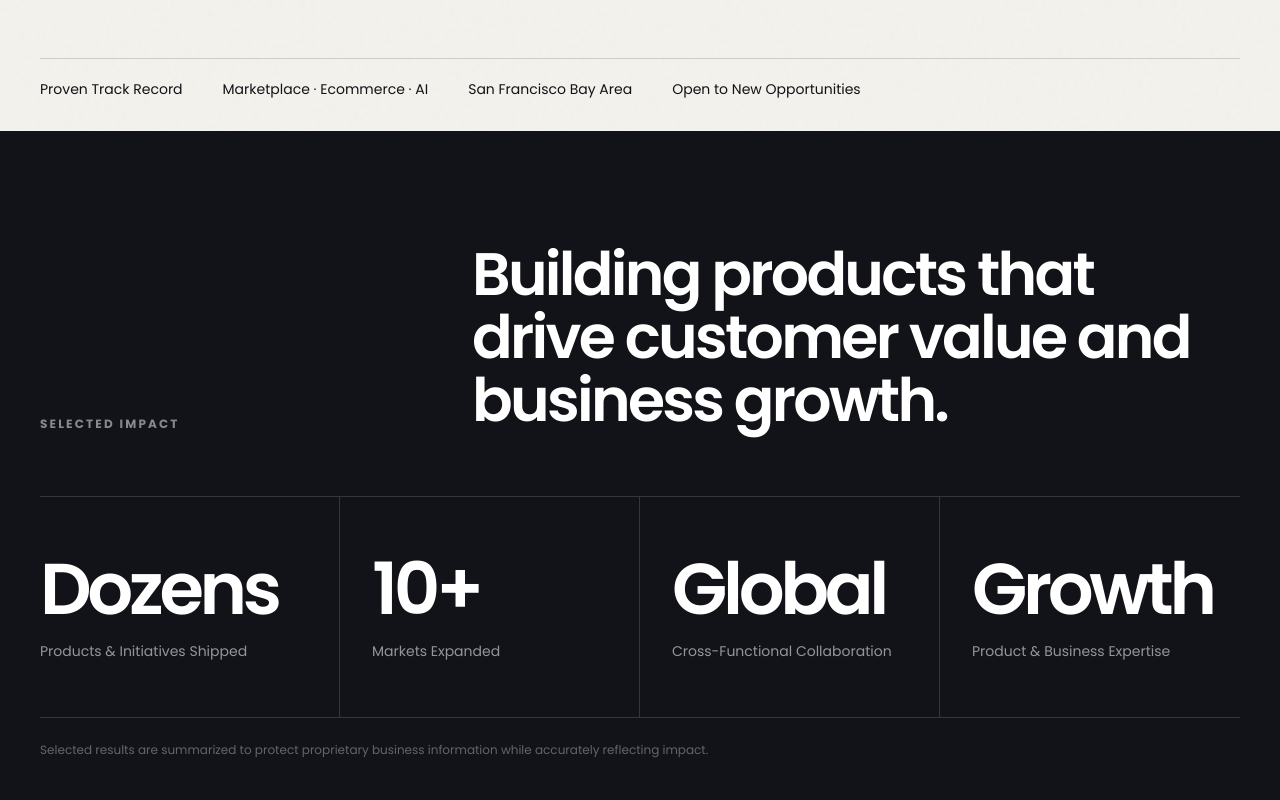
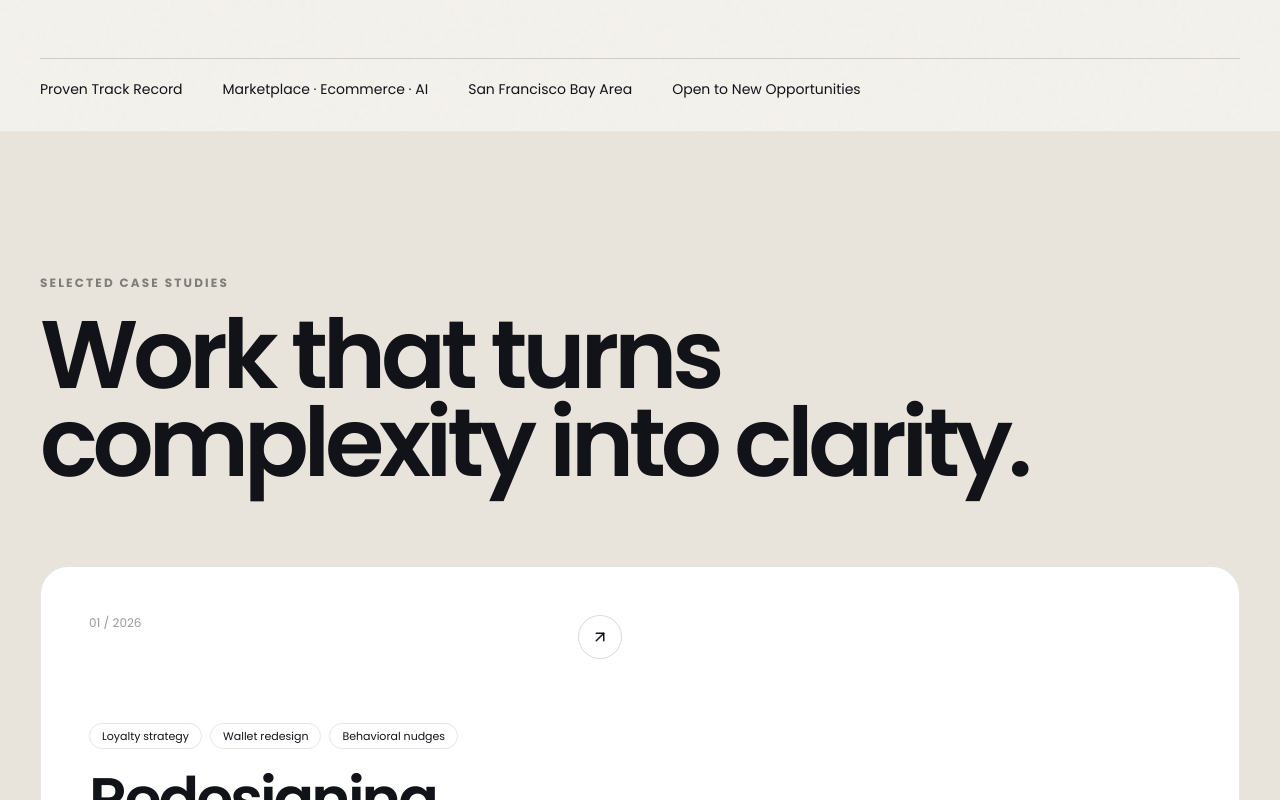
Before and after one commit to sukmoonchang/portfolio, a React (Vite) app: page / in a window 1280 px wide. Shown: the part 740-1540 px from the top of the page. Built offline with nearby package versions, Linux system fonts and the light colour scheme.

Commit message:
Refresh homepage content and layout

```diff
--- a/src/App.jsx
+++ b/src/App.jsx
@@ -178,10 +178,10 @@ const experience = [
     role: 'Senior Product Design Manager',
     company: 'Weee!',
     bullets: [
-      'Led end-to-end product design across Growth, Loyalty, Marketplace, Checkout, and AI initiatives.',
-      'Translated ambiguous business goals into clear customer journeys, product flows, and measurable experiments.',
-      'Designed key initiatives including Loyalty Ecosystem Transformation, AI Shopping Assistant, and checkout/post-purchase improvements.',
-      'Supported marketplace expansion across 10+ ethnic communities through localized shopping and discovery experiences.'
+      'Owned end-to-end product design across Growth, Loyalty, Marketplace, Checkout, and AI initiatives.',
+      'Managed and mentored product designers while remaining hands-on from strategy through execution.',
+      'Turned ambiguous business goals into clear customer journeys, scalable systems, and measurable experiments.',
+      'Partnered with product, engineering, data, and operations to launch experiences across 10+ ethnic communities.'
     ]
   },
   {
@@ -202,29 +202,13 @@ const experience = [
   },
 
   {
-  years: '2013',
-  role: 'Instructor',
-  company: 'Olivet University',
-  bullets: [
-    'Taught Advanced Interface Design and mentored graduate students through portfolio-focused design projects.',
-  ]
-},
-{
-  years: '2007—2008',
-  role: 'Design Manager',
-  company: 'Artirus Design',
-  bullets: [
-    'Led branding and packaging design projects, guided designers through creative direction, and managed client work including projects for the Korea Tourism Organization.',
-  ]
-},
-{
-  years: '2004—2007',
-  role: 'Sr. Graphic Designer',
-  company: 'Crown Confectionery',
-  bullets: [
-    'Led web, branding, packaging, and marketing design projects for the Crown Bakery franchise, including brand stories, characters, and sub-brand development.',
-  ]
-},
+    years: '2004—2013',
+    role: 'Earlier Design Experience',
+    company: 'Artirus Design · Olivet University\nCrown Confectionery',
+    bullets: [
+      'Led branding and visual design projects, managed designers, and taught advanced interface design.',
+    ]
+  },
 ]
 
 const designProjects = [
@@ -439,42 +423,9 @@ function Hero() {
   )
 }
 
-function Metrics() {
-  return (
-    <section className="bg-ink py-20 text-white lg:py-28">
-      <div className="mx-auto max-w-[1440px] px-5 lg:px-10">
-        <div className="mb-16 flex flex-col justify-between gap-5 lg:flex-row lg:items-end">
-          <p className="text-xs font-bold uppercase tracking-[.18em] text-white/50">Selected impact</p>
-          <h2 className="max-w-3xl text-4xl font-semibold leading-[1.05] tracking-[-.045em] lg:text-6xl">
-				Building products that drive customer value and business growth.
-          </h2>
-        </div>
-
-        <div className="grid divide-y divide-white/15 border-y border-white/15 md:grid-cols-2 md:divide-x md:divide-y-0 lg:grid-cols-4">
-          {[
-				['Dozens', 'Products & Initiatives Shipped'],
-  				['10+', 'Markets Expanded'],
-  				['Global', 'Cross-Functional Collaboration'],
- 				['Growth', 'Product & Business Expertise']
-          ].map(([n,l],i) => (
-            <div key={n} className={`py-10 md:px-8 lg:py-14 ${i === 0 ? 'md:pl-0' : ''}`}>
-              <div className="text-6xl font-semibold tracking-[-.06em] lg:text-7xl">{n}</div>
-              <div className="mt-4 text-sm text-white/55">{l}</div>
-            </div>
-          ))}
-        </div>
-
-        <p className="mt-6 text-xs text-white/35">
-          Selected results are summarized to protect proprietary business information while accurately reflecting impact.
-        </p>
-      </div>
-    </section>
-  )
-}
-
 function Work({ navigate }) {
   return (
-    <section id="work" className="py-24 lg:py-36">
+    <section id="work" className="bg-[#E8E4DB] py-24 dark:bg-[#0d0f14] lg:py-36">
       <div className="mx-auto max-w-[1440px] px-5 lg:px-10">
         <div className="mb-14 lg:mb-20">
           <div className="min-w-0">
@@ -1544,7 +1495,7 @@ function About() {
       <div className="mx-auto max-w-[1440px] px-5 lg:px-10">
         <div className="grid gap-12 lg:grid-cols-[.14fr_.42fr_1fr] lg:gap-8">
           <div>
-            <p className="text-xs font-bold uppercase tracking-[.18em] text-black/45 dark:text-white/45">
+            <p className="whitespace-nowrap text-xs font-bold uppercase tracking-[.18em] text-black/45 dark:text-white/45">
               HOW I WORK
             </p>
           </div>
@@ -1587,24 +1538,13 @@ function Process() {
           Design philosophy
         </p>
 
-        <h2 className="display mb-16 text-6xl font-semibold lg:text-8xl">
+        <h2 className="display text-6xl font-semibold lg:text-8xl">
           Clarity over <span className="text-cobalt">ceremony.</span>
         </h2>
 
-        <div className="grid gap-5 md:grid-cols-2 xl:grid-cols-4">
-          {[
-            ['Frame the right problem', 'Align on the customer behavior, business constraint, and decision we need to influence before exploring solutions.'],
-            ['Make strategy tangible', 'Use prototypes, narratives, and clear principles to turn abstract direction into something teams can align on and build.'],
-            ['Learn at the speed of risk', 'Match research and experimentation to uncertainty. Test the most consequential assumptions first.'],
-            ['Scale the learning', 'Build systems, operating habits, and shared language so each launch improves the organization, not just the product.']
-          ].map(([t,d],i) => (
-            <div key={t} className="rounded-3xl border border-black/10 bg-white p-8 dark:border-white/10 dark:bg-white/[.04]">
-              <span className="font-sans text-xs text-black/35 dark:text-white/35">0{i+1}</span>
-              <h3 className="mt-8 text-2xl font-semibold tracking-[-.03em]">{t}</h3>
-              <p className="mt-4 text-black/55 dark:text-white/50">{d}</p>
-            </div>
-          ))}
-        </div>
+        <p className="mt-7 max-w-6xl text-3xl font-medium leading-[1.2] tracking-[-.025em] text-black/55 dark:text-white/55 md:text-4xl lg:text-5xl">
+          I frame the right problem, make strategy tangible, and test the riskiest assumptions early. Then I turn what works into reusable systems and shared principles.
+        </p>
       </div>
     </section>
   )
@@ -1613,7 +1553,7 @@ function Process() {
 function Resume() {
   return (
     <section id="resume" className="bg-white py-24 text-ink dark:bg-[#15181f] dark:text-white lg:py-36">
-      <div className="mx-auto max-w-[1200px] px-5 lg:px-10">
+      <div className="mx-auto max-w-[1680px] px-5 lg:px-10">
         <div className="flex flex-col justify-between gap-8 border-b border-black/15 pb-12 dark:border-white/15 md:flex-row md:items-end">
           <div>
             <p className="mb-5 text-xs font-bold uppercase tracking-[.18em] text-black/45 dark:text-white/45">Experience</p>
@@ -1633,11 +1573,11 @@ function Resume() {
 
         <div className="divide-y divide-black/15 dark:divide-white/15">
           {experience.map(item => (
-            <div key={item.years} className="grid gap-4 py-9 md:grid-cols-[.25fr_.55fr_1fr]">
+            <div key={item.years} className="grid gap-4 py-10 md:grid-cols-[.16fr_.32fr_.68fr] lg:gap-10 lg:py-14">
               <span className="font-sans text-xs text-black/40 dark:text-white/40">{item.years}</span>
               <div>
-                <h3 className="font-bold">{item.role}</h3>
-                <p className="mt-1 text-sm text-black/45 dark:text-white/45">{item.company}</p>
+                <h3 className="text-lg font-bold">{item.role}</h3>
+                <p className="mt-1 whitespace-pre-line text-sm leading-relaxed text-black/45 dark:text-white/45">{item.company}</p>
               </div>
               {item.bullets ? (
                 <ul className="space-y-3 text-[18px] leading-relaxed text-black/60 dark:text-white/55">
@@ -1838,7 +1778,6 @@ export default function App() {
     <div className={dark ? 'dark bg-[#0d0f14] text-white' : 'bg-canvas text-ink'}>
       <Nav dark={dark} setDark={setDark} navigate={navigate}/>
       <Hero/>
-      <Metrics/>
       <Work navigate={navigate}/>
       <DesignProjectsCarousel/>
       <About/>
```
